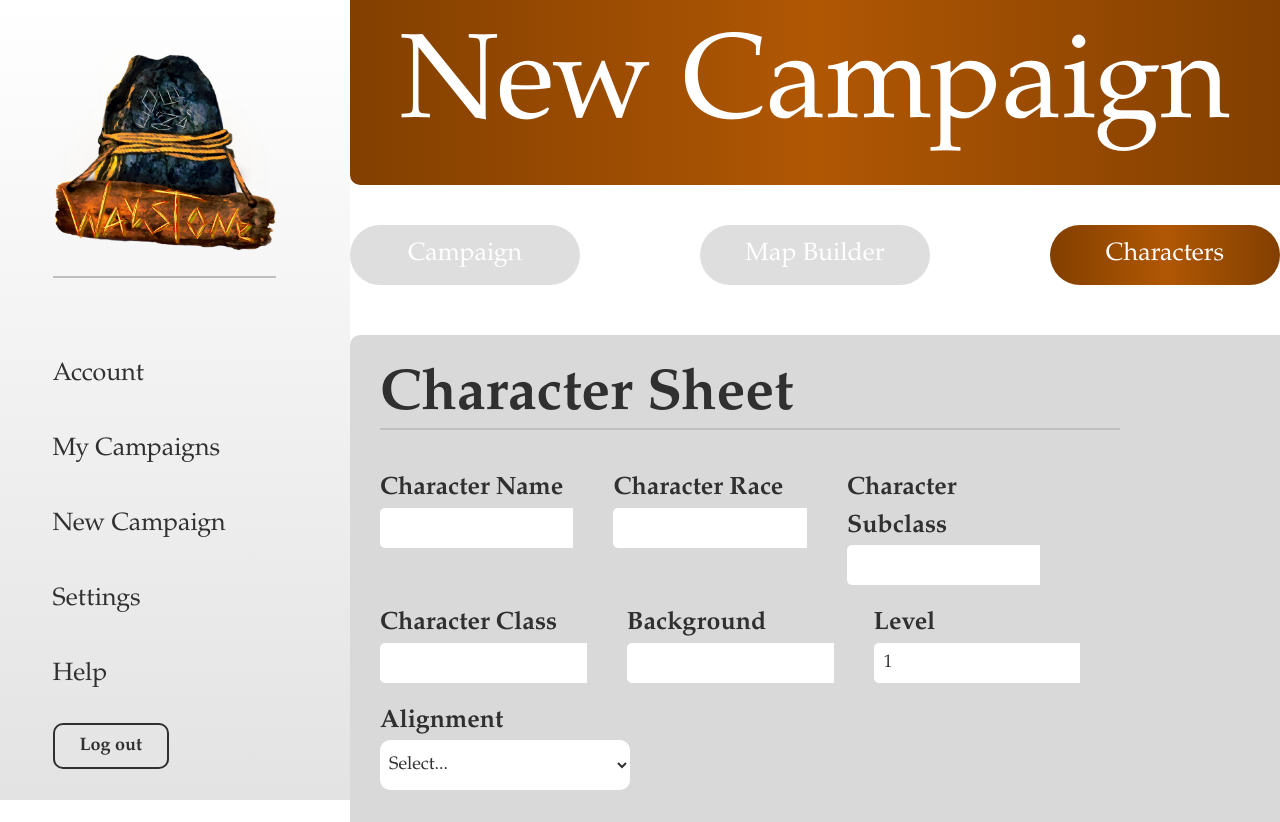
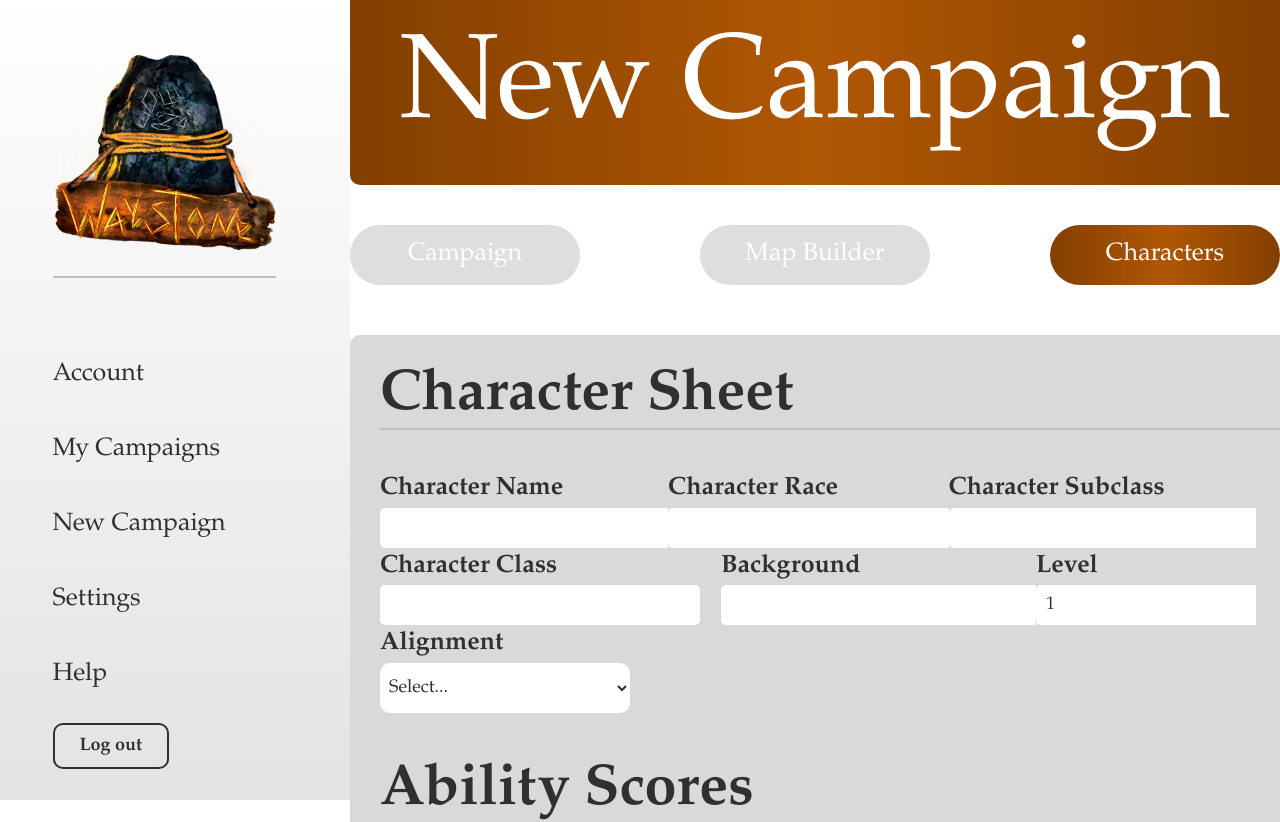
Before and after one commit to WouterOnGithub/Waystone, a React (Vite) app in the folder waystoneProject/: page /user/1/Add_Character in a window 1280 px wide. Shown: the top 822 px of the page. Built offline with nearby package versions, Linux system fonts and the light colour scheme; no server answers.

Commit message:
editing add-character

```diff
--- a/waystoneProject/src/pages/Add_Character.jsx
+++ b/waystoneProject/src/pages/Add_Character.jsx
@@ -250,6 +250,7 @@
 
           {/* The character sheet */}
           <div id="content">
+          <div className="add-fullwidth">
 
 
             <h1>Character Sheet</h1>
@@ -622,6 +623,7 @@
 
       </div>
     </div>
+    </div>
     );
   }
 
--- a/waystoneProject/src/pages/pages-css/CSS.css
+++ b/waystoneProject/src/pages/pages-css/CSS.css
@@ -219,7 +219,7 @@
   padding-top: 40px;
   padding-bottom: 20px;
   padding-right: 40px;
-  width: 72%;
+  width: 90%;
   border-top: 2px solid var(--background-colour3);
 }
 .character-section.addview
--- a/waystoneProject/src/pages/pages-css/New_Campaign_Page_CAMPAIGN.css
+++ b/waystoneProject/src/pages/pages-css/New_Campaign_Page_CAMPAIGN.css
@@ -78,14 +78,13 @@
 /* Add_Character */
 .character-base-stat /* the individual base stats (ex. name, race, ...) */
 {
-  margin-bottom: 20px;
-  margin-right: 40px;
-  width: min-content;
+
 }
 .character-base-stats-section /* The sections of the stats, each containing 3 input boxes per section */
 {
   display: flex;
 }
+
 /* The ability scores */
 .ability-grid /* The ability section */
 {
```
